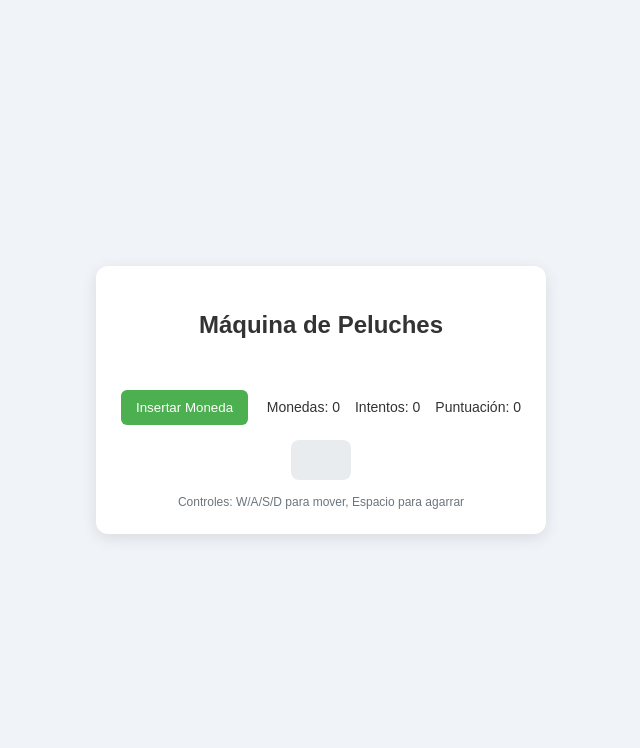
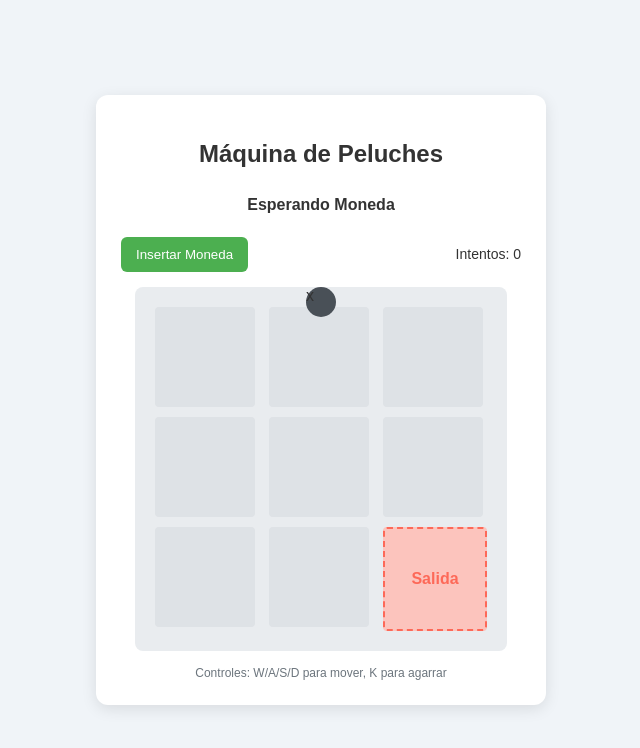
Before and after one commit to WatashiWaraio/DinoClawMachine, a plain HTML site: page index.html in a window 1280 px wide. Shown: the whole page, without its empty margins (319-959 px from the left). Drawn offline with Linux system fonts and the light colour scheme.

Commit message:
Update index.html

```diff
--- a/index.html
+++ b/index.html
@@ -15,20 +15,17 @@
         <div class="control-panel">
             <button id="coinButton" class="game-button">Insertar Moneda</button>
             <div class="game-stats">
-                <span>Monedas: <span id="coinCount">0</span></span>
                 <span>Intentos: <span id="attemptCount">0</span></span>
-                <span>Puntuación: <span id="scoreCount">0</span></span>
             </div>
         </div>
 
         <div class="game-area">
-            <!-- <div class="claw"></div> -->
-            <div id="gameGrid" class="game-grid"></div>
-
+            <div id="garra" class="claw"> </div>
+            <div id="gameGrid" class="game-grid"> </div>
         </div>
 
         <div class="control-info">
-            Controles: W/A/S/D para mover, Espacio para agarrar
+            Controles: W/A/S/D para mover, K para agarrar
         </div>
     </div>
     <script src="App.js"></script>
```
